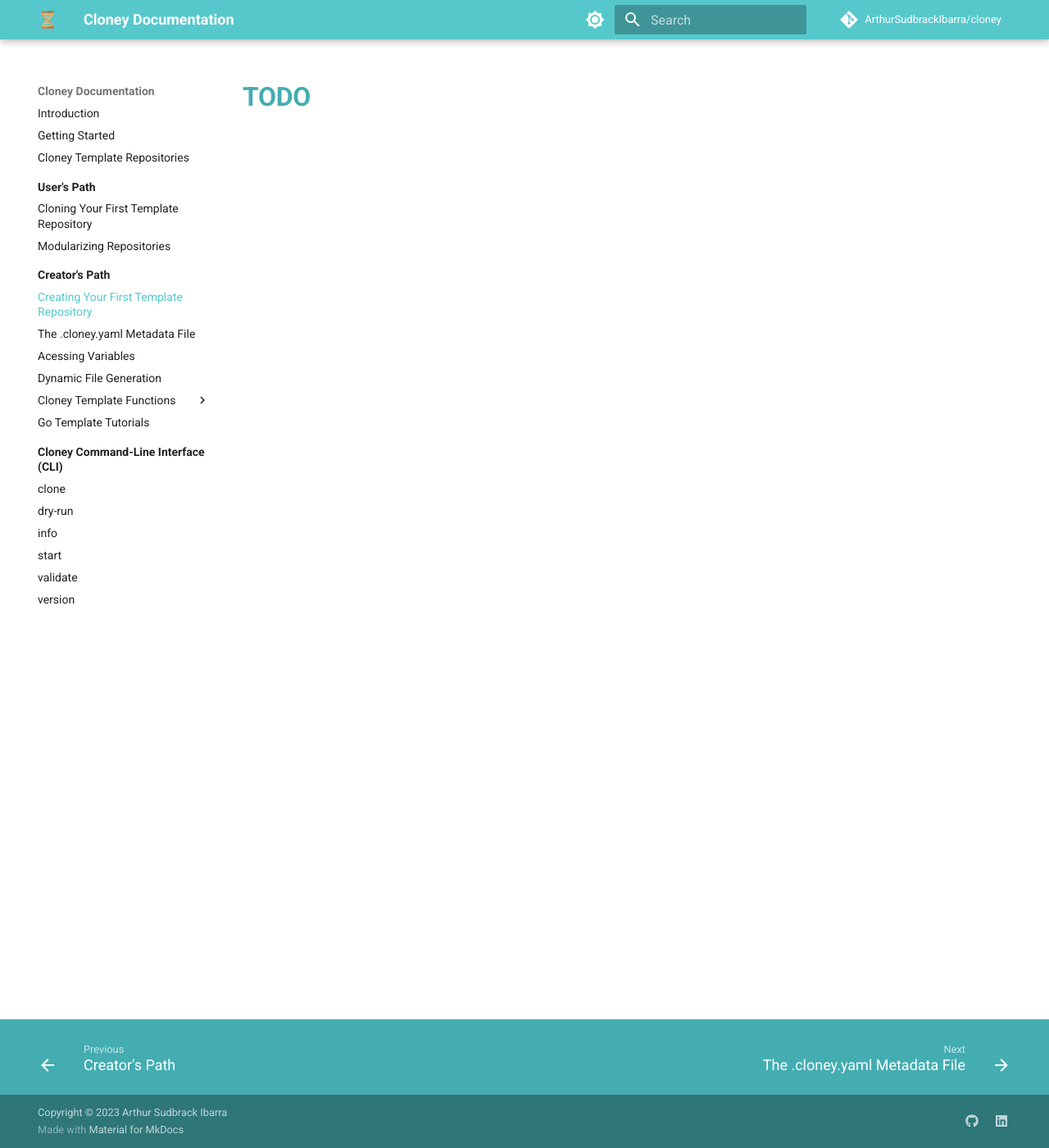
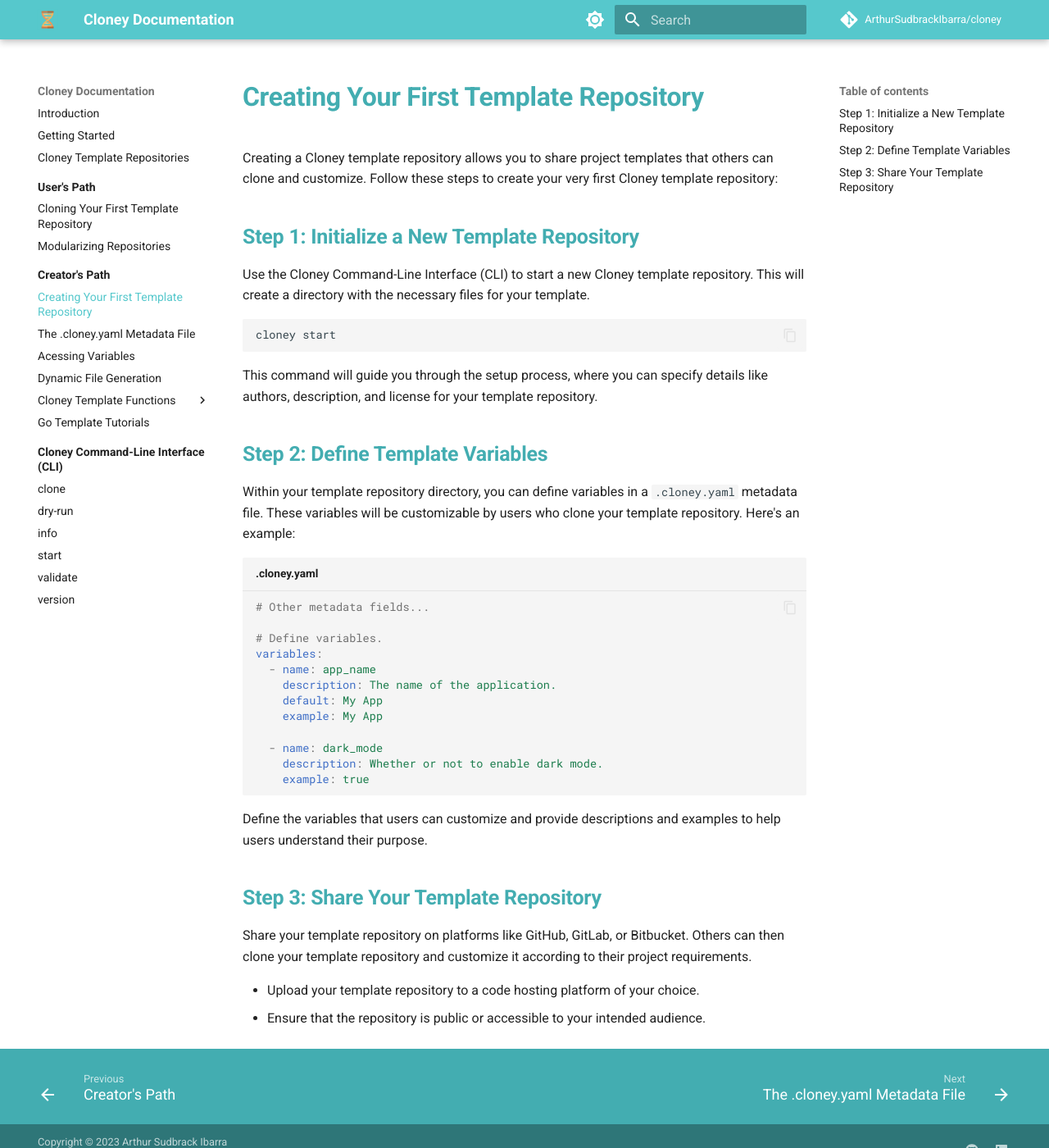
Before and after one commit to ArthurSudbrackIbarra/cloney-documentation, an MkDocs documentation site: the page built from docs/creators/creating-your-first-template-repository.md, in a window 1280 px wide and 1400 px high. Shown: the whole window at 82% size. Built offline with MkDocs 1.6.1 and Material for MkDocs 9.7.7, drawn with Linux system fonts in a browser that asks for light colours; comment, search, counter and statistics services are not loaded.

Commit message:
Add creating first template page.

````diff
--- a/docs/creators/creating-your-first-template-repository.md
+++ b/docs/creators/creating-your-first-template-repository.md
@@ -1 +1,41 @@
-# TODO
+# Creating Your First Template Repository
+
+Creating a Cloney template repository allows you to share project templates that others can clone and customize. Follow these steps to create your very first Cloney template repository:
+
+## Step 1: Initialize a New Template Repository
+
+Use the Cloney Command-Line Interface (CLI) to start a new Cloney template repository. This will create a directory with the necessary files for your template.
+
+```bash
+cloney start
+```
+
+This command will guide you through the setup process, where you can specify details like authors, description, and license for your template repository.
+
+## Step 2: Define Template Variables
+
+Within your template repository directory, you can define variables in a `.cloney.yaml` metadata file. These variables will be customizable by users who clone your template repository. Here's an example:
+
+```yaml title=".cloney.yaml"
+# Other metadata fields...
+
+# Define variables.
+variables:
+  - name: app_name
+    description: The name of the application.
+    default: My App
+    example: My App
+
+  - name: dark_mode
+    description: Whether or not to enable dark mode.
+    example: true
+```
+
+Define the variables that users can customize and provide descriptions and examples to help users understand their purpose.
+
+## Step 3: Share Your Template Repository
+
+Share your template repository on platforms like GitHub, GitLab, or Bitbucket. Others can then clone your template repository and customize it according to their project requirements.
+
+- Upload your template repository to a code hosting platform of your choice.
+- Ensure that the repository is public or accessible to your intended audience.
````
Also changed, not shown: docs/creators/index.md (+6 -0 lines).
